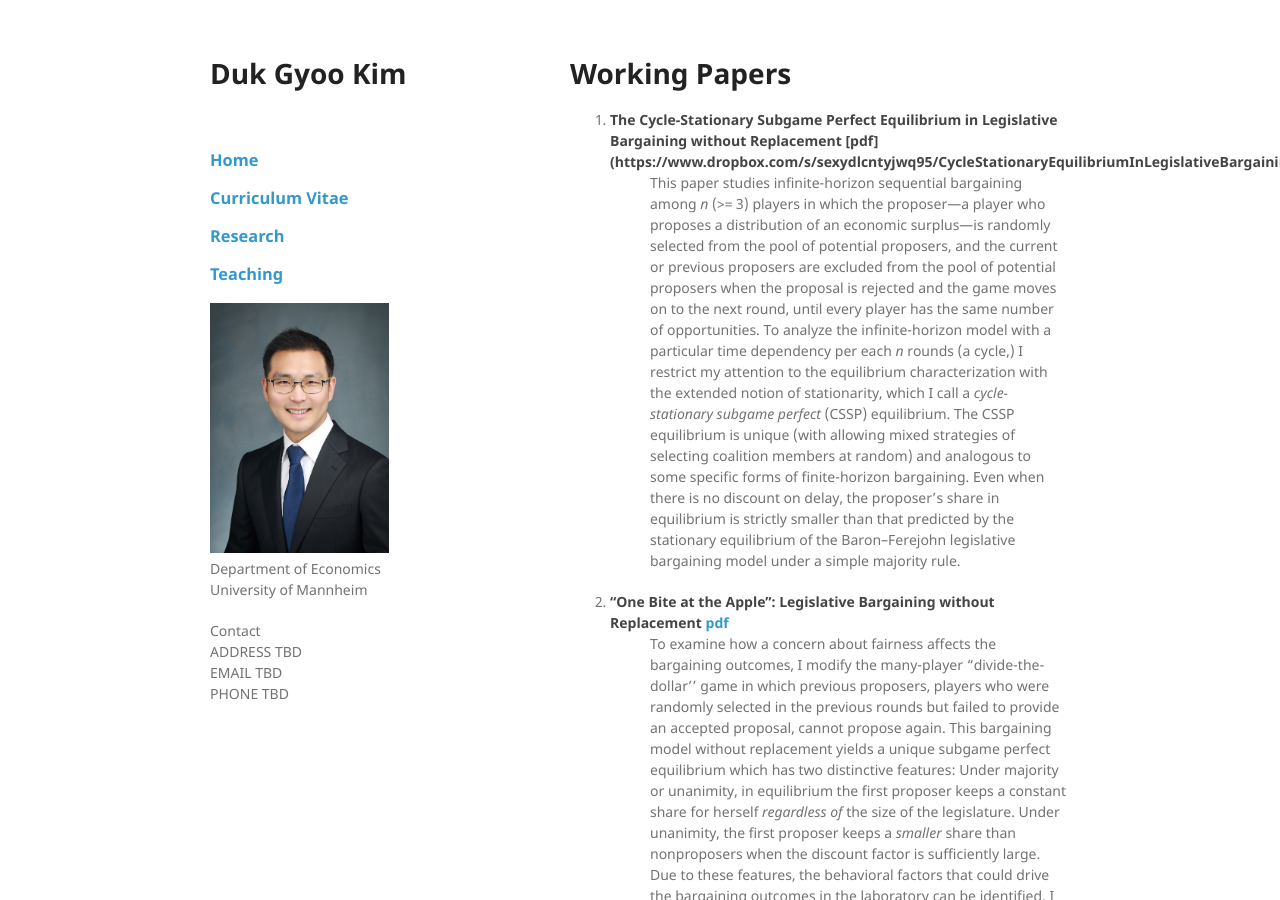
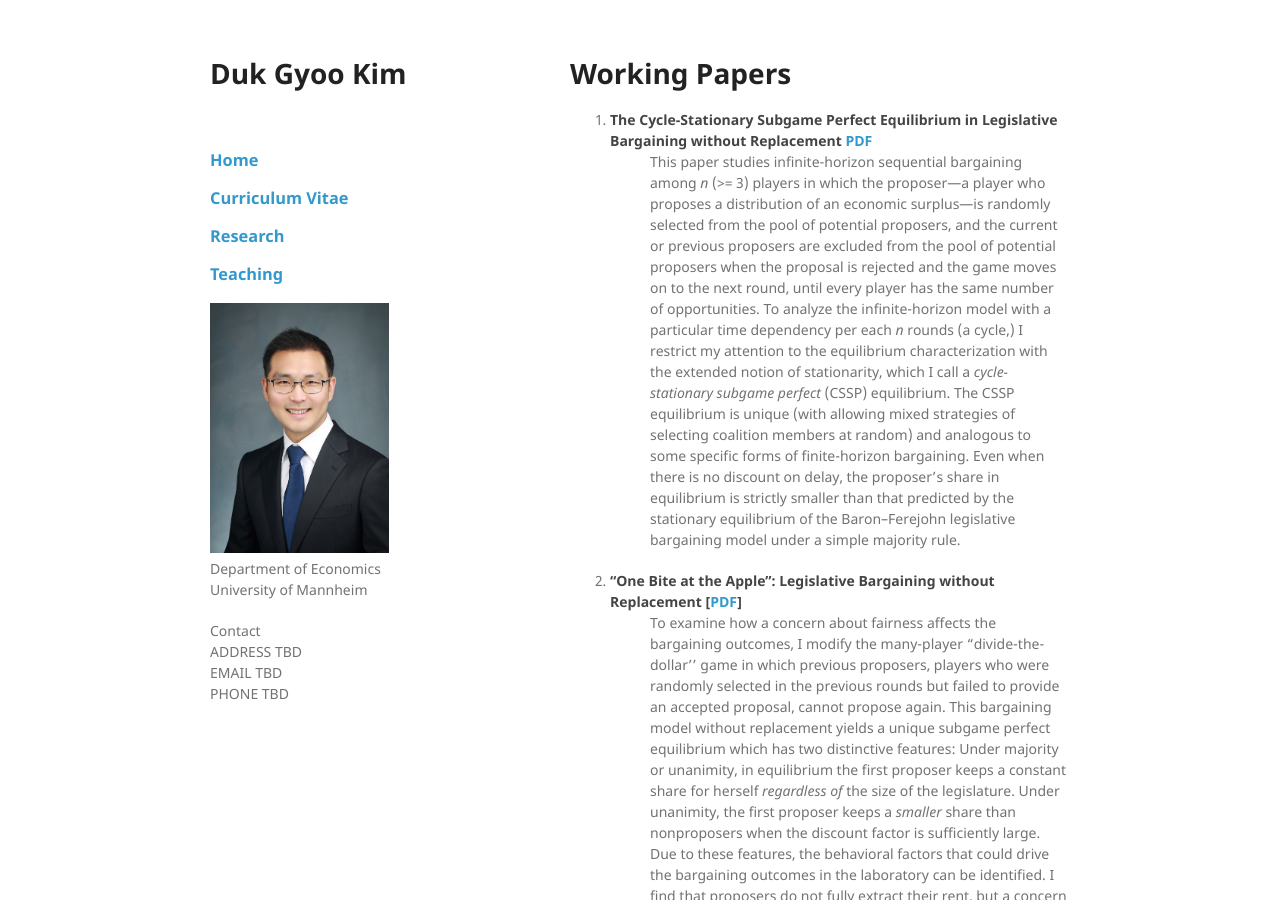
Before and after one commit to kimdukgyoo/kimdukgyoo.github.io, a Jekyll site: the page built from research.md, in a window 1280 px wide and 900 px high. Built offline with Jekyll 4.4.1, drawn with Linux system fonts in a browser that asks for light colours; our own code applies the rules of GitHub Pages for plain Markdown files; some of the changed lines change nothing that is shown.

Commit message:
Update research.md

```diff
--- a/research.md
+++ b/research.md
@@ -1,8 +1,8 @@
 # Working Papers
-1. The Cycle-Stationary Subgame Perfect Equilibrium in Legislative Bargaining without Replacement [pdf](https://www.dropbox.com/s/sexydlcntyjwq95/CycleStationaryEquilibriumInLegislativeBargaining.pdf]
+1. The Cycle-Stationary Subgame Perfect Equilibrium in Legislative Bargaining without Replacement [PDF](https://www.dropbox.com/s/sexydlcntyjwq95/CycleStationaryEquilibriumInLegislativeBargaining.pdf "PDF")
 : This paper studies infinite-horizon sequential bargaining among <i>n</i> (>= 3) players in which the proposer---a player who proposes a distribution of an economic surplus---is randomly selected from the pool of potential proposers, and the current or previous proposers are excluded from the pool of potential proposers when the proposal is rejected and the game moves on to the next round, until every player has the same number of opportunities. To analyze the infinite-horizon model with a particular time dependency per each <i>n</i> rounds (a cycle,) I restrict my attention to the equilibrium characterization with the extended notion of stationarity, which I call a <i>cycle-stationary subgame perfect</i> (CSSP) equilibrium. The CSSP equilibrium is unique (with allowing mixed strategies of selecting coalition members at random) and analogous to some specific forms of finite-horizon bargaining. Even when there is no discount on delay, the proposer's share in equilibrium is strictly smaller than that predicted by the stationary equilibrium of the Baron--Ferejohn legislative bargaining model under a simple majority rule.
 
-2. "One Bite at the Apple": Legislative Bargaining without Replacement [pdf](http://google.com "To Be Updated")
+2. "One Bite at the Apple": Legislative Bargaining without Replacement [[PDF](http://google.com "To Be Updated")]
 : To examine how a concern about fairness affects the bargaining outcomes, I modify the many-player "divide-the-dollar'' game in which previous proposers, players who were randomly selected in the previous rounds but failed to provide an accepted proposal, cannot propose again. This bargaining model without replacement yields a unique subgame perfect equilibrium which has two distinctive features: Under majority or unanimity, in equilibrium the first proposer keeps a constant share for herself <i>regardless of</i> the size of the legislature. Under unanimity, the first proposer keeps a <i>smaller</i> share than nonproposers when the discount factor is sufficiently large. Due to these features, the behavioral factors that could drive the bargaining outcomes in the laboratory can be identified. I find that proposers do not fully extract their rent, but a concern about fairness is not a driving factor of it. Out-of-equilibrium observations suggest that retaliation and the fear thereof can be a driving factor.
 
 3. Population Uncertainty in Voluntary Contributions of Public Goods
```
